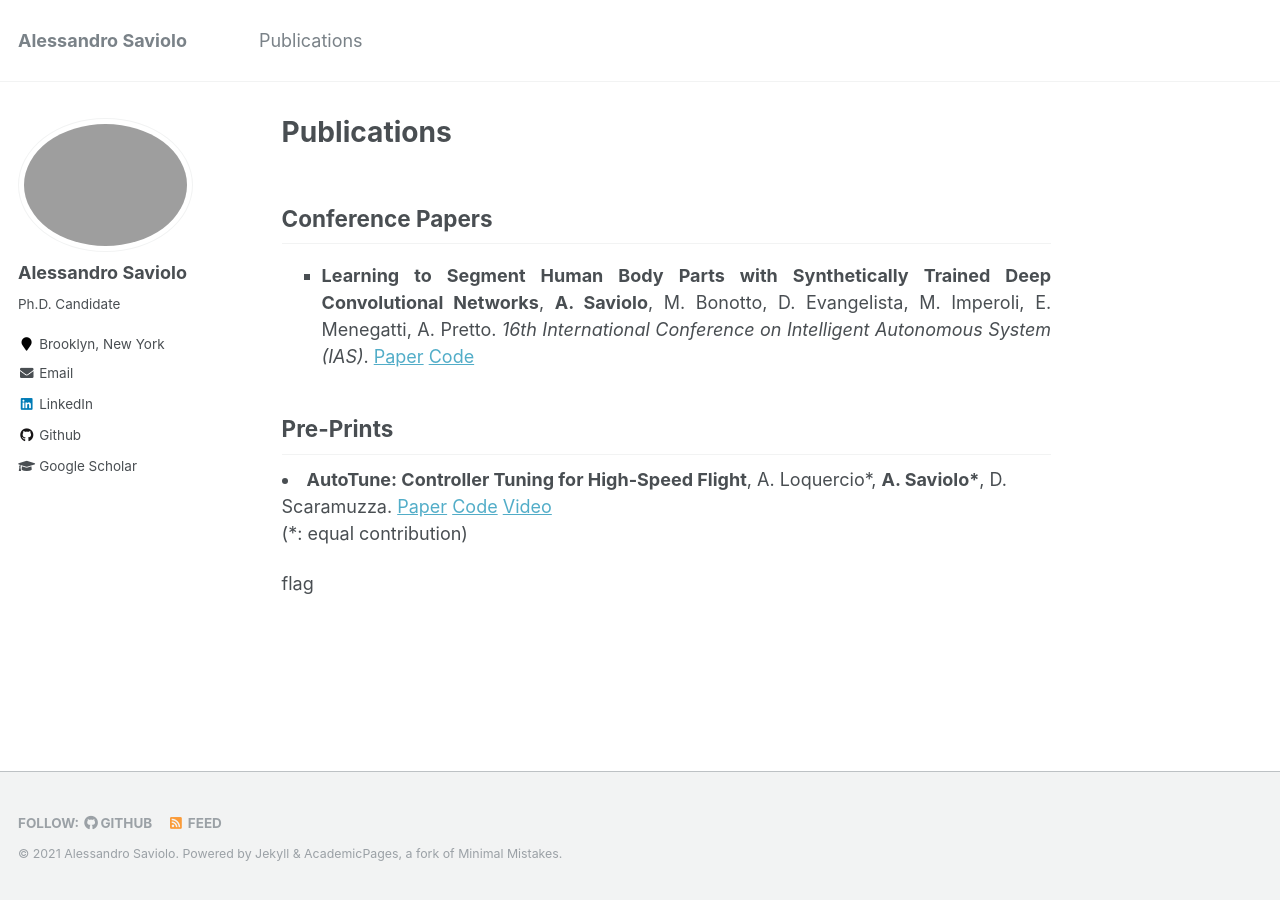
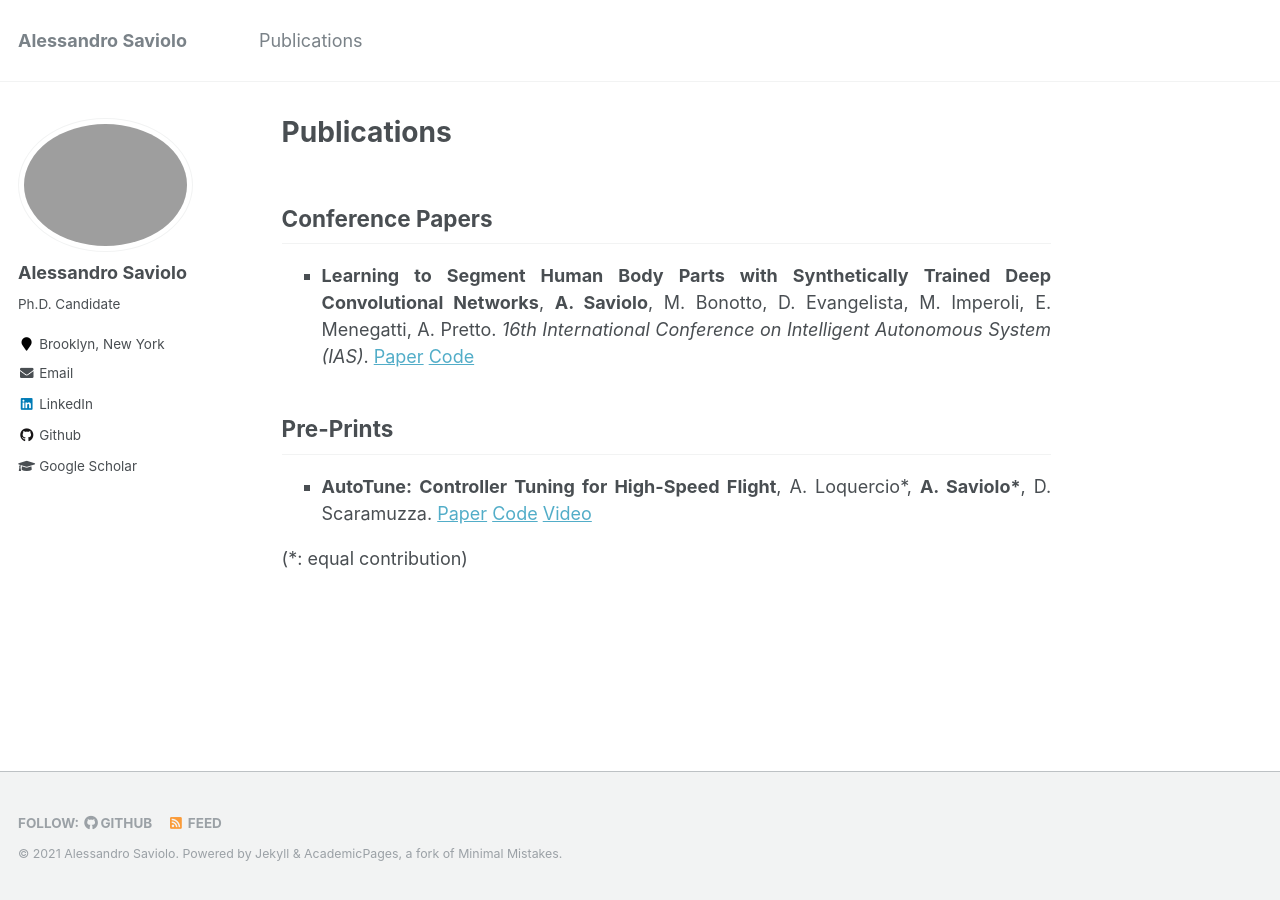
Before and after one commit to AlessandroSaviolo/AlessandroSaviolo.github.io, a Jekyll site: the page built from _pages/publications.md, in a window 1280 px wide. Built offline with Jekyll 4.4.1, drawn with Linux system fonts in a browser that asks for light colours.

```diff
--- a/_config.yml
+++ b/_config.yml
@@ -16,7 +16,7 @@
 repository               : "alessandrosaviolo/alessandrosaviolo.github.io"
 teaser                   :  # filename of teaser fallback teaser image placed in /images/, .e.g. "500x300.png"
 breadcrumbs              : false # true, false (default)
-words_per_minute         : 260
+words_per_minute         : 560
 future                   : true
 read_more                : "disabled" # if enabled, adds "Read more" links to excerpts
 talkmap_link             : false #change to true to add link to talkmap on talks page
--- a/_pages/publications.md
+++ b/_pages/publications.md
@@ -19,13 +19,14 @@
 
 ## Pre-Prints
 
-<li><b>AutoTune: Controller Tuning for High-Speed Flight</b>, A. Loquercio*, <b>A. Saviolo*</b>, D. Scaramuzza. <a href="https://arxiv.org/abs/2103.10698">Paper</a> <a href="https://github.com/uzh-rpg/mh_autotune">Code</a> <a href="https://www.youtube.com/watch?v=m2q_y7C01So&ab_channel=UZHRoboticsandPerceptionGroup">Video</a></li>
-
+<div style="text-align: justify">
+<ul style="list-style-type:square">
+  <li><b>AutoTune: Controller Tuning for High-Speed Flight</b>, A. Loquercio*, <b>A. Saviolo*</b>, D. Scaramuzza. <a href="https://arxiv.org/abs/2103.10698">Paper</a> <a href="https://github.com/uzh-rpg/mh_autotune">Code</a> <a href="https://www.youtube.com/watch?v=m2q_y7C01So&ab_channel=UZHRoboticsandPerceptionGroup">Video</a></li>
+</ul>
+</div>
 
 <!---
 ## Workshop papers:
 -->
 
 (*: equal contribution)
-
-flag
```
